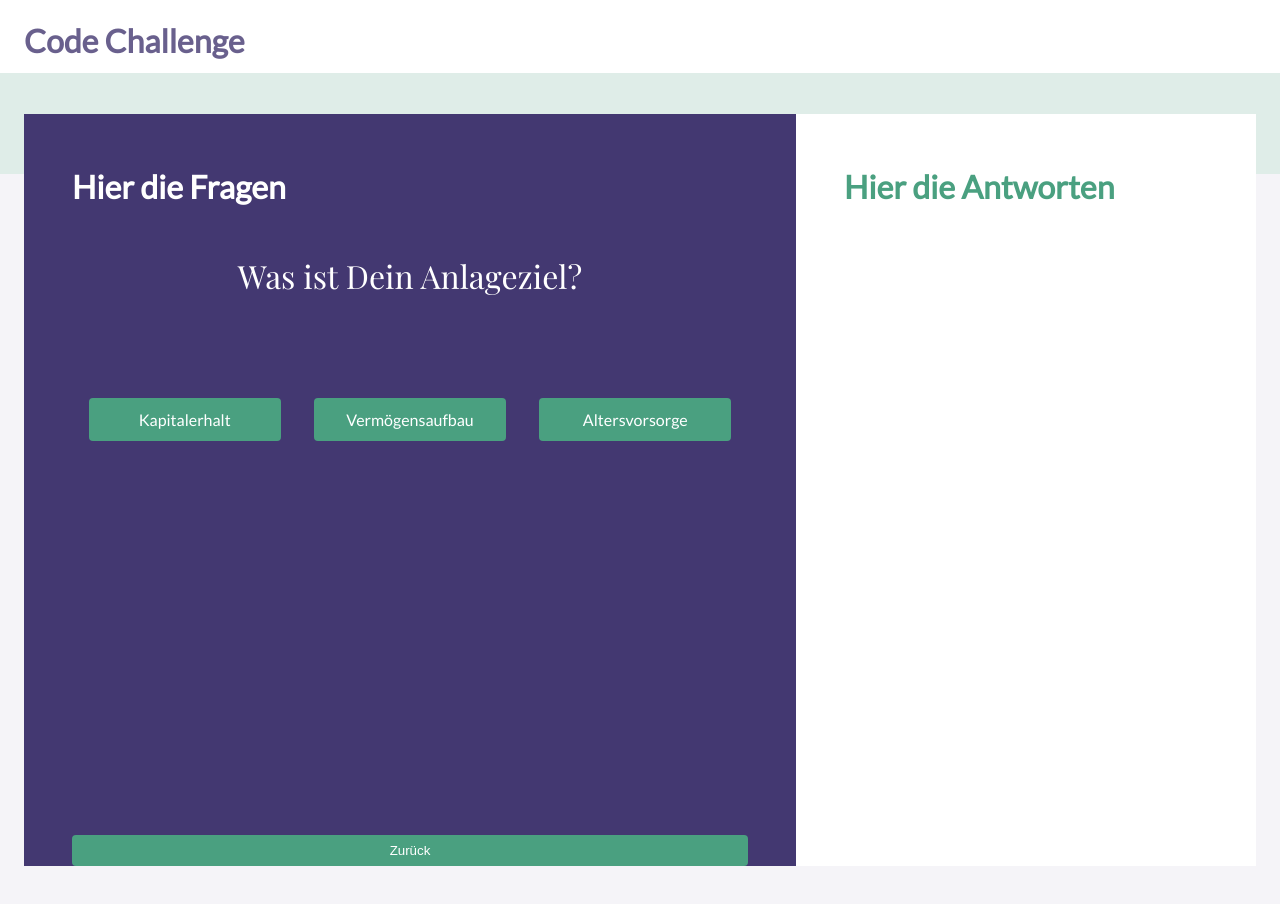
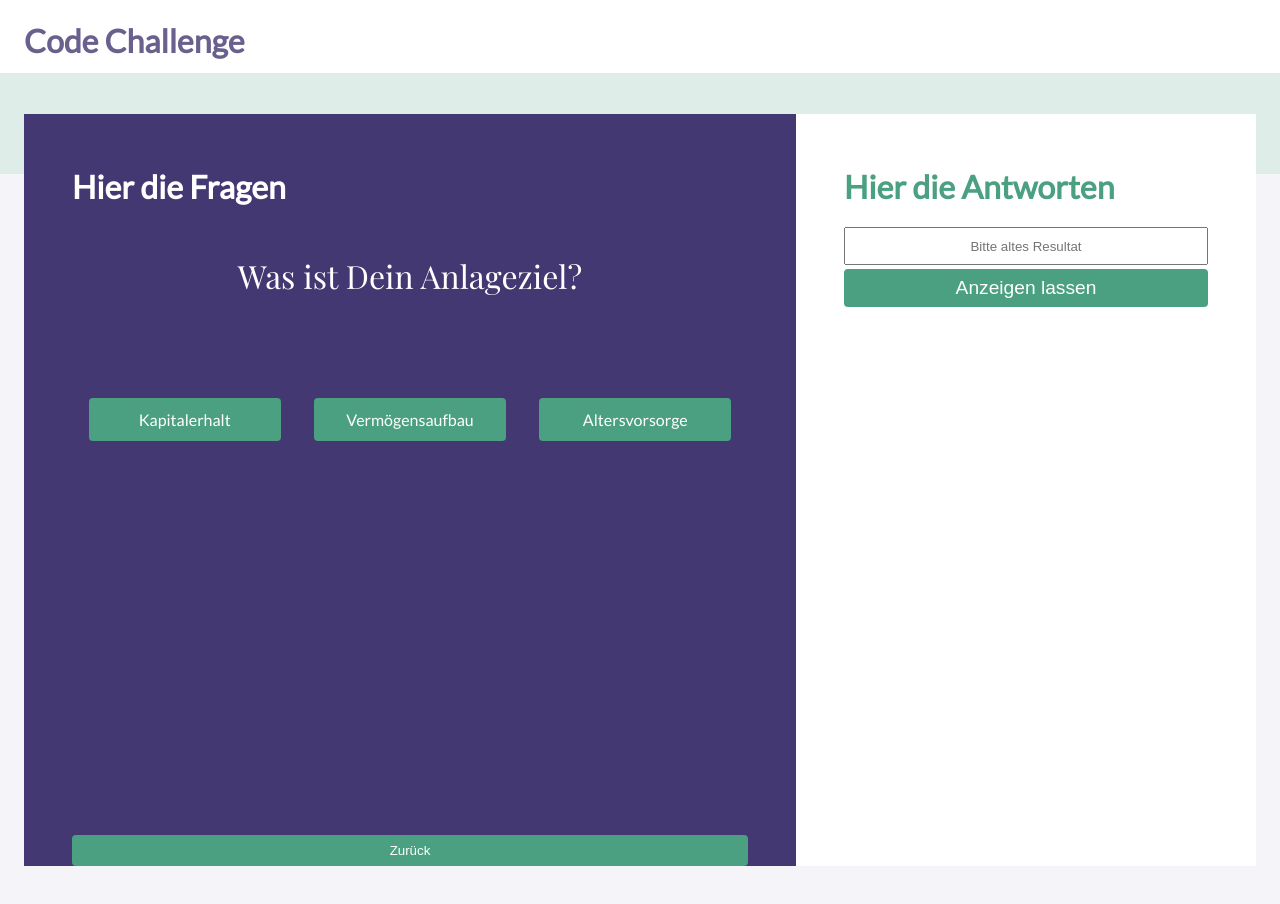
Before and after one commit to ginkgobilobatree/evergreen, a React (Create React App) app: page / in a window 1280 px wide. Shown: the top 904 px of the page. Built offline with nearby package versions, Linux system fonts and the light colour scheme.

Commit message:
implement storing and retrieving data from DB

```diff
--- a/src/App.jsx
+++ b/src/App.jsx
@@ -6,16 +6,36 @@ import { GeneralText } from "./data/text";
 import { useState } from "react";
 
 function App() {
-
-  const [result, setResult] = useState({})
+  const [uniqueURL, setUniqueURL] = useState("");
+  const [result, setResult] = useState({});
 
   return (
     <BrowserRouter>
       <h1 className="heroTitle">{GeneralText.heroTitle}</h1>
       <div className="App">
         <Routes>
-          <Route path="storedata" element={<StoreUserData result={result} />} />
-          <Route path="*" element={<Questionnaire result={result} setResult={setResult} />} />
+          <Route
+            path="storedata"
+            element={
+              <StoreUserData
+                uniqueURL={uniqueURL}
+                setUniqueURL={setUniqueURL}
+                result={result}
+                setResult={setResult}
+              />
+            }
+          />
+          <Route
+            path="*"
+            element={
+              <Questionnaire
+                result={result}
+                setResult={setResult}
+                uniqueURL={uniqueURL}
+                setUniqueURL={setUniqueURL}
+              />
+            }
+          />
         </Routes>
       </div>
     </BrowserRouter>
--- a/src/App.sass
+++ b/src/App.sass
@@ -131,16 +131,31 @@ button:active
         color: black
 
 div.form
-    justify-content: start
+    justify-content: center
+    align-items: center
 
-    .login
+    .center
         display: flex
         flex-direction: column
-        width: max-content
+        text-align: center
+        width: 20rem
 
     input[type="text"], input[type="password"]
         padding: .5rem .75rem
         text-align: center
 
     button
-        margin-top: .5rem
+        margin-top: .3rem
+.showResult
+    display: flex
+    flex-direction: column
+    justify-content: center
+    align-itmes: center
+    gap: .25rem
+
+    button
+        margin: 0
+
+    input
+        height: 2rem
+        text-align: center
--- a/src/Questionnaire/QuestionAnswers.jsx
+++ b/src/Questionnaire/QuestionAnswers.jsx
@@ -4,8 +4,9 @@ import { postUserData } from "../utils/postUserData";
 import { GeneralText, Units } from "../data/text";
 import { giveGermanText } from "../utils/giveGermanText";
 import { Link } from "react-router-dom";
+import { getOldResult } from "../utils/getOldResult";
 
-function QuestionAnswers({ userData, step, result, setResult }) {
+function QuestionAnswers({ userData, step, result, setResult, uniqueURL, setUniqueURL }) {
 
   useEffect(() => {
     setResult({});
@@ -70,6 +71,23 @@ function QuestionAnswers({ userData, step, result, setResult }) {
           {GeneralText.showResultButton}
         </button>
       )}
+      {!step && <div className="showResult">
+       <input
+            type="text"
+            id="oldResult"
+            value={uniqueURL}
+            placeholder={GeneralText.oldResult}
+            onChange={(e) => setUniqueURL(e.target.value)}
+          />
+          <button
+            type="button"
+            onClick={() => {
+              getOldResult(uniqueURL, setResult);
+              setUniqueURL("");
+            }}
+          >
+            {GeneralText.show}
+          </button></div>}
     </div>
   );
 }
--- a/src/Questionnaire/Questionnaire.jsx
+++ b/src/Questionnaire/Questionnaire.jsx
@@ -2,7 +2,7 @@ import QuestionAnswers from "./QuestionAnswers";
 import QuestionForm from "./QuestionForm";
 import { useState } from "react";
 
-function Questionnaire({result, setResult}) {
+function Questionnaire({ result, setResult, setUniqueURL, uniqueURL }) {
   const [step, setStep] = useState(0);
   const [userData, setUserData] = useState({
     goal: "",
@@ -20,7 +20,15 @@ function Questionnaire({result, setResult}) {
         setStep={setStep}
         step={step}
       />
-      <QuestionAnswers userData={userData} step={step} setStep={setStep} result={result} setResult={setResult} />
+      <QuestionAnswers
+        uniqueURL={uniqueURL}
+        setUniqueURL={setUniqueURL}
+        userData={userData}
+        step={step}
+        setStep={setStep}
+        result={result}
+        setResult={setResult}
+      />
     </>
   );
 }
--- a/src/StoreUserData/StoreUserData.jsx
+++ b/src/StoreUserData/StoreUserData.jsx
@@ -1,10 +1,10 @@
-import React, { useState } from "react";
+import React from "react";
 import "../App.sass";
 import { GeneralText, Units } from "../data/text";
+import { getOldResult } from "../utils/getOldResult";
 import { saveUserData } from "../utils/saveUserData";
 
-function StoreUserData({ result }) {
-  const [uniqueURL, setUniqueURL] = useState("");
+function StoreUserData({ result, setResult, uniqueURL, setUniqueURL }) {
 
   if (Object.keys(result).length === 0) {
     return (
@@ -19,7 +19,10 @@ function StoreUserData({ result }) {
   return (
     <>
       <div className="form">
-        <button type="button" onClick={() => saveUserData(result)} >{GeneralText.save}</button>
+        <div className="center">
+          <button type="button" onClick={() => saveUserData(result)}>
+            {GeneralText.save}
+          </button>
           <p>{GeneralText.or}</p>
           <input
             type="text"
@@ -28,8 +31,16 @@ function StoreUserData({ result }) {
             placeholder={GeneralText.oldResult}
             onChange={(e) => setUniqueURL(e.target.value)}
           />
-        <button type="button">{GeneralText.show}</button>
-        <p>{uniqueURL}</p>
+          <button
+            type="button"
+            onClick={() => {
+              getOldResult(uniqueURL, setResult);
+              setUniqueURL("");
+            }}
+          >
+            {GeneralText.show}
+          </button>
+        </div>
       </div>
       <div className="result answers">
         <h1>{GeneralText.storeResult}</h1>
--- /dev/null
+++ b/src/utils/getOldResult.js
@@ -0,0 +1,13 @@
+export async function getOldResult(uniqueURL, setResult) {
+    const url = `http://localhost:8000/getOldResult/${uniqueURL}`
+    const response = await fetch(url, {
+        method: "GET",
+        headers: {
+            "Content-Type": "application/json",
+          },
+    })
+    const result = await response.json();
+    console.log(result)
+    setResult(result);
+    return result;
+}
--- a/src/utils/saveUserData.js
+++ b/src/utils/saveUserData.js
@@ -1,7 +1,7 @@
 export async function saveUserData(userData) {
   const url = "http://localhost:8000/storeUserData";
-    const data = {userData};
-    console.log(userData)
+  const data = { userData };
+  console.log(userData);
   const response = await fetch(url, {
     method: "POST",
     headers: {
@@ -10,7 +10,9 @@ export async function saveUserData(userData) {
     body: JSON.stringify(data),
   });
   const result = await response.json();
-      result.saved ? alert("gespeichert") : alert("irgendwas lief schief, sorry.");
-    //   console.log(result) //das gesamte object kommt noch mal zurück
+  console.log(result.timestamp)
+  result.saved
+    ? alert(`Gespeichert.\nDeine URL lautet:\n${result.timestamp}`)
+    : alert("irgendwas lief schief, sorry.");
   return result;
 }
```
Lines whose indentation alone changed are shown as unchanged.
